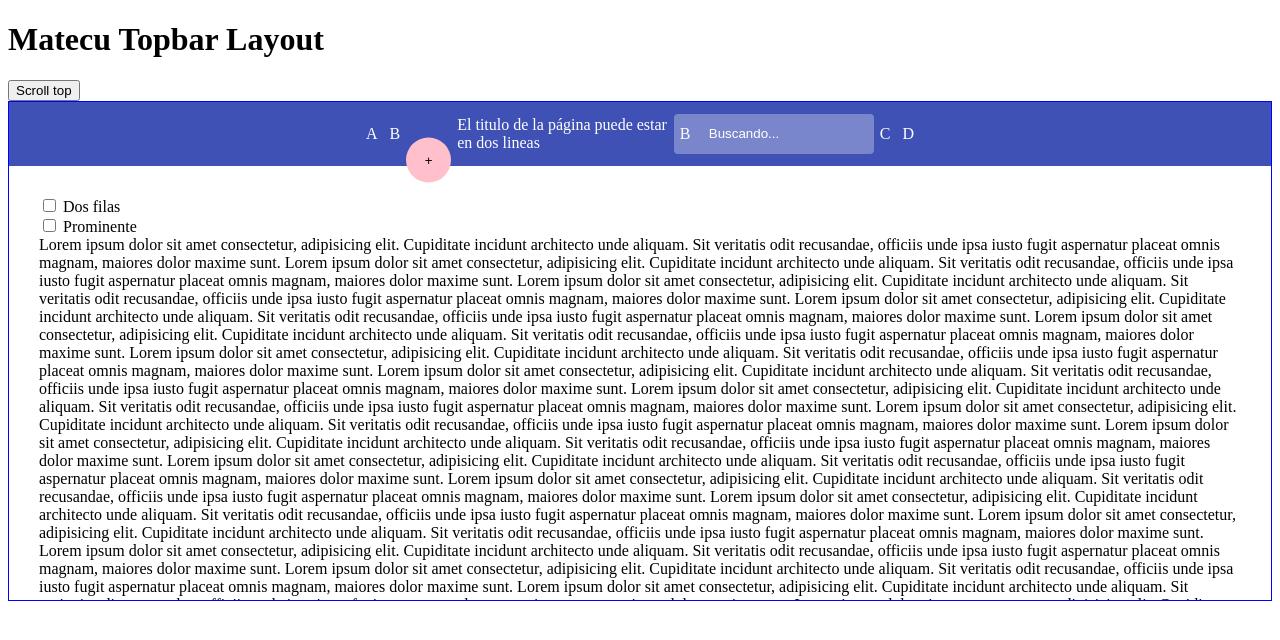
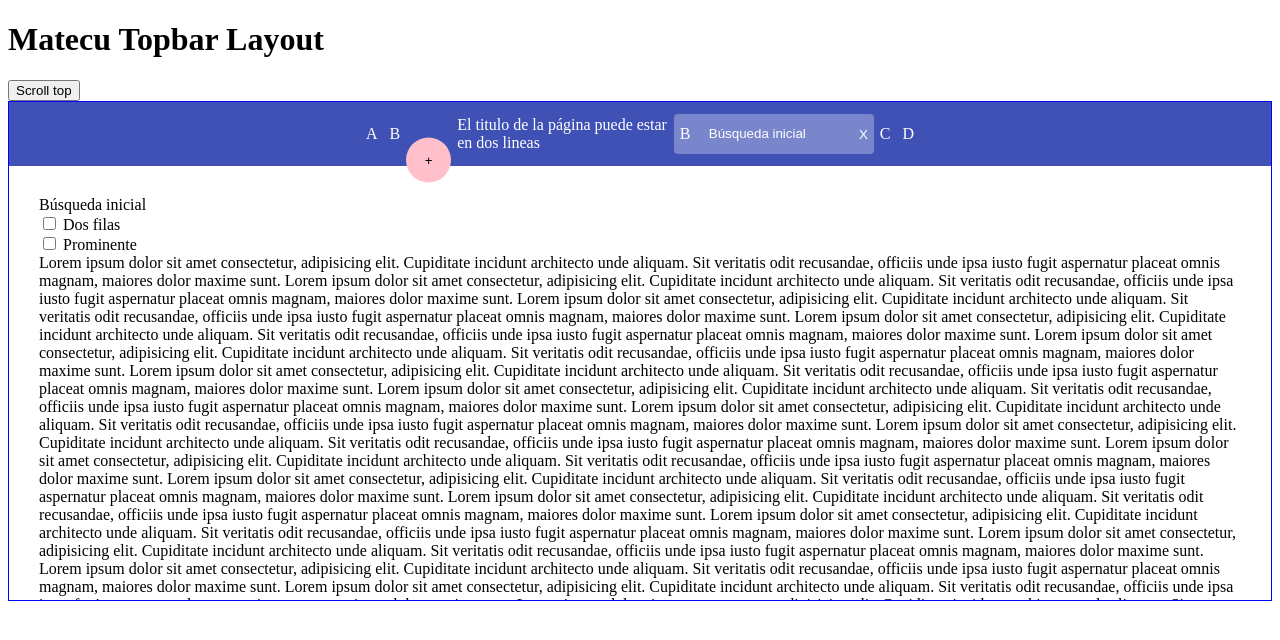
Before and after one commit to wappcode/svelte-matecu, a SvelteKit app: page / in a window 1280 px wide. Shown: the top 640 px of the page. Built offline with nearby package versions, Linux system fonts and the light colour scheme.

Commit message:
Se agregó al componente MatecuTopbarSearch la propiedad value para especificar y/u obtener el valor del buscador

```diff
--- a/src/lib/components/MatecuTopbarSearch.svelte
+++ b/src/lib/components/MatecuTopbarSearch.svelte
@@ -5,10 +5,10 @@
 	export let placeholder = '';
 	export let mobileStyle = false;
 
-	let searchValue: string;
+	export let value: string = '';
 	let timeoutInstance: ReturnType<typeof setTimeout>;
 	let activeSearch = false;
-	$: showClearButton = searchValue?.length;
+	$: showClearButton = value?.length;
 
 	const dispatch = createEventDispatcher();
 	const valueChanges = () => {
@@ -16,11 +16,11 @@
 			clearTimeout(timeoutInstance);
 		}
 		timeoutInstance = setTimeout(() => {
-			dispatch('valueChanges', { value: searchValue });
+			dispatch('valueChanges', { value: value });
 		}, timeValueChanges);
 	};
 	const clearSearch = () => {
-		searchValue = '';
+		value = '';
 		activeSearch = false;
 	};
 	const toggleActiveSearch = () => {
@@ -54,7 +54,7 @@
 				</slot>
 			</button>
 		{/if}
-		<input type="text" {placeholder} bind:value={searchValue} on:input={valueChanges} />
+		<input type="text" {placeholder} bind:value on:input={valueChanges} />
 	</div>
 {/if}
 
--- a/src/routes/+page.svelte
+++ b/src/routes/+page.svelte
@@ -12,6 +12,7 @@
 	let dobuleRow = false;
 	let prominent = false;
 	let mobileStyle = false;
+	let searchValue = 'Búsqueda inicial';
 
 	const handleSearching = (event: any) => {
 		console.log('event searching', event);
@@ -45,6 +46,7 @@
 			</MatecuTopbarHeaderColumn>
 			<MatecuTopbarHeaderColumn slot="right-column">
 				<MatecuTopbarSearch
+					bind:value={searchValue}
 					{mobileStyle}
 					on:valueChanges={handleSearching}
 					placeholder="Buscando..."
@@ -64,6 +66,7 @@
 			</MatecuTopbarHeaderColumn>
 		</MatecuTopbarHeaderRow>
 		<MatecuTopbarBody slot="body">
+			{searchValue}
 			<div><label><input type="checkbox" bind:checked={dobuleRow} /> Dos filas</label></div>
 			<div><label><input type="checkbox" bind:checked={prominent} /> Prominente</label></div>
 			Lorem ipsum dolor sit amet consectetur, adipisicing elit. Cupiditate incidunt architecto unde aliquam.
```
